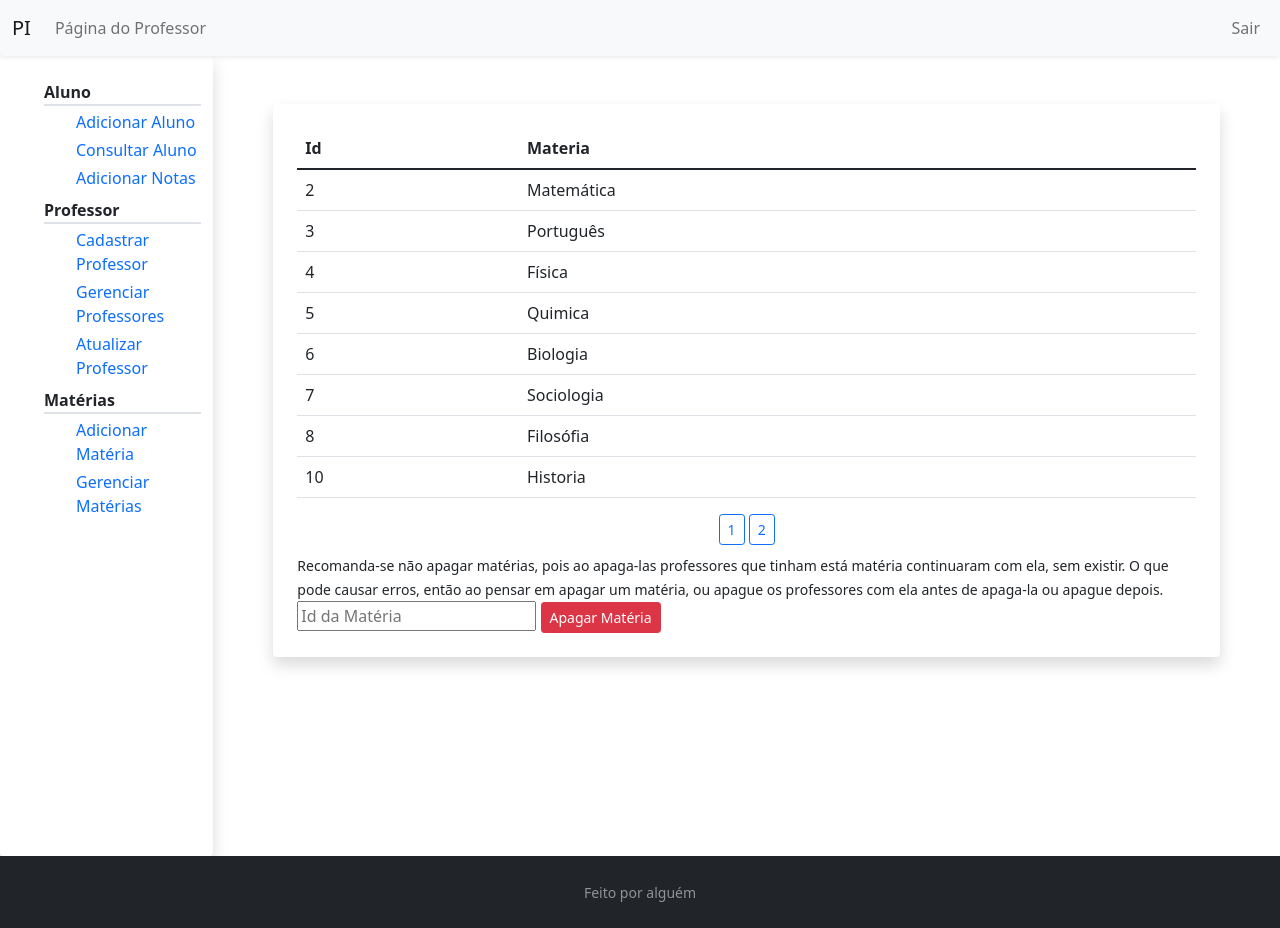
After one commit to douglas-lon/pi-prototipo, a Flask app: page /gerenciar/materia/ in a window 1280 px wide. The commit adds this page. Run offline with Flask 2, Linux system fonts and the light colour scheme; a user stored in the database is signed in; data comes from the database, SQL or seed files in the repository; both versions use the stored data as it was after the commit.

Commit message:
Cria página de gerenciamento de materia e metodo de apaga-las, cria lista de materias cadastradas para aparecer no formulário de registro e cria novo layout

```diff
--- a/pi/routes.py
+++ b/pi/routes.py
@@ -3,6 +3,7 @@ from pi import app, db, bcrypt, login_manager
 from pi.forms import LoginProfessorForm, RegistroProfessorForm, RegistroMateriaForm
 from pi.models import Professor, Materia
 from flask_login import login_user, current_user, logout_user, login_required
+from pi.utils import choices, atualiza_escolhas
 
 
 
@@ -96,6 +97,7 @@ def login():
 def registrar():
     # Se o formulário passar as validações especificadas
     # no forms.py para ele, irá registrar o professor
+
     form = RegistroProfessorForm()
     if form.validate_on_submit():
         # criptografa senha para não salva-la em texto
@@ -137,12 +139,50 @@ def registrar_materia():
         db.session.commit()
         flash(f'A matéria {form.nome.data} foi adicionada!', 'success')
 
+        atualiza_escolhas(choices)
+
         return redirect(url_for('professor'))
 
     return render_template('registrar.html',
                            titulo='Registrar Materia',
                            form=form, user="materia")
 
+@app.route("/gerenciar/materia/", methods=["GET", "POST"])
+@login_required
+def gerenciar_materia():
+    page = request.args.get('page', 1, type=int)
+    if request.method == 'POST':
+        t = request.form['text']
+        try:
+            t = int(t)
+        except:
+            flash('Digite um número de id!', 'info')
+            return redirect(url_for('gerenciar_materia'))
+        print('===========')
+        print(t)
+        print('===========')
+        return redirect(url_for('apagar_materia', id_materia=t))
+
+    materias = Materia.query.paginate(per_page=8)
+    return render_template('gerenciar.html',
+                            titulo='Gerenciar Materia',
+                            user='materia',
+                            lista_materias=materias)
+
+@app.route("/gerenciar/materia/apagar/<id_materia>", methods=['GET', 'POST'])
+@login_required
+def apagar_materia(id_materia):
+    materia = Materia.query.get_or_404(id_materia)
+    try:
+        materia_nome = materia.nome
+    except:
+        flash('Você tentou apagar um matéria que não existe', 'danger')
+        return redirect(url_for('gerenciar_materia'))
+    db.session.delete(materia)
+    db.session.commit()
+    flash(f'A matéria {materia_nome} foi deletada!', 'success')
+    return redirect(url_for('gerenciar_materia'))
+
 @app.route("/logout/")
 def logout():
     # Sai do usuário logado
--- /dev/null
+++ b/pi/templates/gerenciar.html
@@ -0,0 +1,43 @@
+{% extends "professor_layout.html" %}
+{% block prof %}
+    <div class="shadow p-4 mb-5 bg-white rounded m-5">
+        <table class="table ">
+            <thead class="border-bottom border-dark" >
+                <tr>
+                    <th scope="col"> Id</th>
+                    <th scope="col"> Materia </th>
+                </tr>
+            </thead>
+            <tbody>
+                {% for materia in lista_materias.items %}
+                    <tr>
+                        <td> {{ materia.id }} </td>
+                        <td> {{ materia.nome }} </td>
+                    </tr>
+                {% endfor %}
+            </tbody>
+        </table>
+
+        <div class="text-center">
+            {%  for numero_pagina in lista_materias.iter_pages() %}
+                {% if numero_pagina %}
+                    <a class="btn btn-outline-primary btn-sm" href=" {{ url_for('gerenciar_materia', page=numero_pagina) }} "> {{ numero_pagina }} </a>
+                {% else %}
+                    ...
+                {% endif %}
+            {% endfor %}
+        </div>
+        <div class="mt-2">
+            <small>
+                Recomanda-se não apagar matérias, pois ao apaga-las professores que tinham está matéria continuaram com ela, sem existir. O que pode causar erros, então ao pensar em apagar um matéria, ou apague os professores com ela antes de apaga-la ou apague depois.
+            </small>
+            <form action="{{ url_for('gerenciar_materia') }}" method="POST">
+                <input type="text" placeholder="Id da Matéria" name="text">
+                <input class="btn btn-danger btn-sm" type="submit" value="Apagar Matéria">
+            </form>
+        </div>
+    </div>
+
+
+
+{% endblock prof %}
--- a/pi/templates/layout.html
+++ b/pi/templates/layout.html
@@ -49,6 +49,7 @@
             </header>
         {% endif %}
         <main>
+            {% if not current_user.is_authenticated %}
                 {% with messages = get_flashed_messages(with_categories=true)%}
                     {% if messages %}
                         {% for category, message in messages %}
@@ -58,6 +59,7 @@
                         {% endfor %}
                     {% endif%}
                 {% endwith %}
+            {% endif %}
 
             {% block conteudo %}
             {% endblock conteudo %}
--- /dev/null
+++ b/pi/templates/professor_layout.html
@@ -0,0 +1,44 @@
+{% extends "layout.html"%}
+{% block conteudo %}
+    <div class="container-fluid">
+        <div class="row">
+            <div class="col-2 shadow pt-4 rounded" style="height:100vh;">
+                <ul class="text-start">
+                    <li class="border-bottom border-2 fw-bold "> Aluno </li>
+                    <ul>
+                        <li class="mt-1"> <a href=""> Adicionar Aluno </a> </li>
+                        <li class="mt-1"> <a href=""> Consultar Aluno </a> </li>
+                        <li class="mt-1"> <a href=""> Adicionar Notas </a> </li>
+                    </ul>
+
+                    <li class="mt-2 border-bottom border-2 fw-bold"> Professor </li>
+                    <ul>
+                        <li class="mt-1"> <a href=" {{ url_for('registrar') }} "> Cadastrar Professor </a></li>
+                        <li class="mt-1"> <a href=""> Gerenciar Professores </a> </li>
+                        <li class="mt-1"> <a href=""> Atualizar Professor </a> </li>
+                    </ul>
+
+                    <li class="mt-2 border-bottom border-2 fw-bold"> Matérias </li>
+                    <ul>
+                        <li class="mt-1"> <a href=" {{ url_for('registrar_materia') }} "> Adicionar Matéria </a> </li>
+                        <li class="mt-1"> <a href=" {{ url_for('gerenciar_materia') }} "> Gerenciar Matérias </a> </li>
+                    </ul>
+                </ul>
+            </div>
+            <div class="col">
+                {% with messages = get_flashed_messages(with_categories=true)%}
+                    {% if messages %}
+                        {% for category, message in messages %}
+                            <div class="alert alert-{{ category }} m-3">
+                                {{ message }}
+                            </div>
+                        {% endfor %}
+                    {% endif%}
+                {% endwith %}
+
+                {% block prof%}
+                {% endblock prof%}
+            </div>
+          </div>
+    </div>
+{% endblock conteudo %}
--- /dev/null
+++ b/pi/utils.py
@@ -0,0 +1,9 @@
+from pi.models import Materia
+
+choices = []
+
+def atualiza_escolhas(choices):
+    for choice in Materia.query.all():
+        choices.append((choice.id, choice.nome))
+
+atualiza_escolhas(choices)
```
Also changed, not shown: pi/forms.py (+3 -5 lines), pi/templates/professor.html (+6 -33 lines), pi/templates/registrar.html (+6 -6 lines), pi/pi.db. Lines whose indentation alone changed are shown as unchanged.
